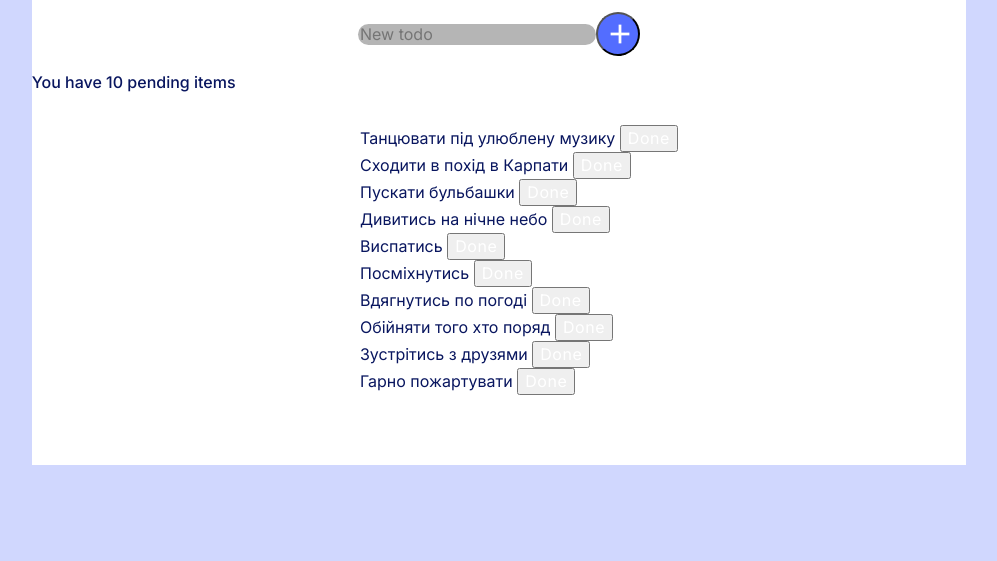
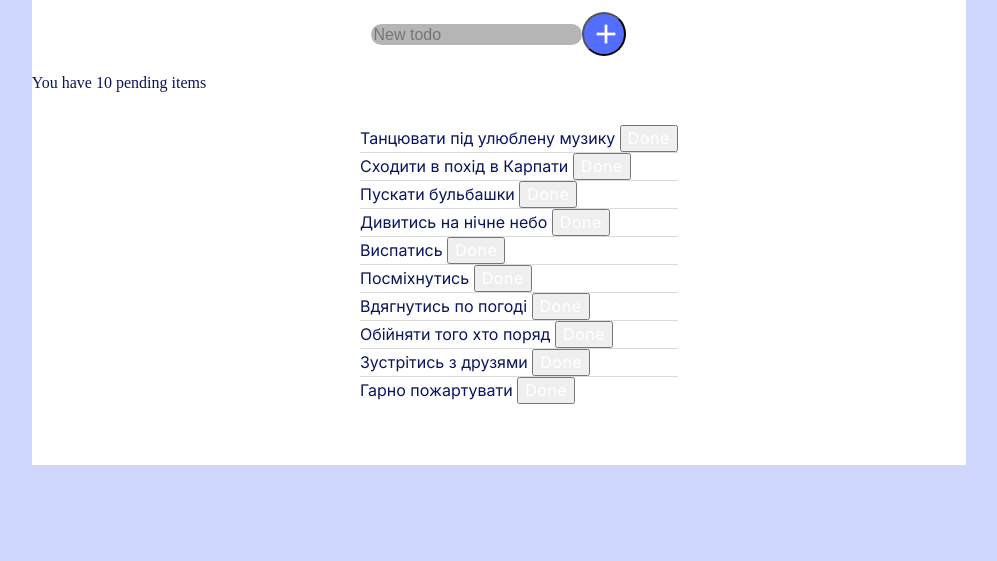
Before and after one commit to chisfantasy/study, a plain HTML site: page index.html in a window 1280 px wide. Shown: the part 239-800 px from the top of the page, without its empty margins (141-1138 px from the left). Drawn offline with Linux system fonts and the light colour scheme.

Commit message:
slyle: change style.css

```diff
--- a/index.html
+++ b/index.html
@@ -22,31 +22,31 @@
                 <h3 class="task-number">You have 10 pending items</h3>
                 <div class="checklist display-flex_center">
                     <ul class="ul-list-style scrollbar">
-                        <li class="li-list-style"><span>Танцювати під улюблену музику</span>
+                        <li class="li-list-style li-list-style_border-bottom" ><span>Танцювати під улюблену музику</span>
                             <button class="button-done" type="button">Done</button>
                         </li>
-                        <li class="li-list-style"><span>Сходити в похід в Карпати</span>
+                        <li class="li-list-style li-list-style_border-bottom"><span>Сходити в похід в Карпати</span>
                             <button class="button-done" type="button">Done</button>
                         </li>
-                        <li class="li-list-style"><span>Пускати бульбашки</span>
+                        <li class="li-list-style li-list-style_border-bottom"><span>Пускати бульбашки</span>
                             <button class="button-done" type="button">Done</button>
                         </li>
-                        <li class="li-list-style"><span>Дивитись на нічне небо</span>
+                        <li class="li-list-style li-list-style_border-bottom"><span>Дивитись на нічне небо</span>
                             <button class="button-done" type="button">Done</button>
                         </li>
-                        <li class="li-list-style"><span>Виспатись</span>
+                        <li class="li-list-style li-list-style_border-bottom"><span>Виспатись</span>
                             <button class="button-done" type="button">Done</button>
                         </li>
-                        <li class="li-list-style"><span>Посміхнутись</span>
+                        <li class="li-list-style li-list-style_border-bottom"><span>Посміхнутись</span>
                             <button class="button-done" type="button">Done</button>
                         </li>
-                        <li class="li-list-style"><span>Вдягнутись по погоді</span>
+                        <li class="li-list-style li-list-style_border-bottom"><span>Вдягнутись по погоді</span>
                             <button class="button-done" type="button">Done</button>
                         </li>
-                        <li class="li-list-style"><span>Обійняти того хто поряд</span>
+                        <li class="li-list-style li-list-style_border-bottom"><span>Обійняти того хто поряд</span>
                             <button class="button-done" type="button">Done</button>
                         </li>
-                        <li class="li-list-style"><span>Зустрітись з друзями</span>
+                        <li class="li-list-style li-list-style_border-bottom"><span>Зустрітись з друзями</span>
                             <button class="button-done" type="button">Done</button>
                         </li>
                         <li class="li-list-style"><span>Гарно пожартувати</span>
--- a/styles.css
+++ b/styles.css
@@ -31,7 +31,7 @@ body {
 .todolist {
   margin-bottom: 30px;
   text-align: center;
-  font-family: Kanit;
+  /* font-family: Kanit; */
   font-size: 30px;
   font-weight: 700;
   line-height: 40px;
@@ -59,7 +59,7 @@ body {
   border-radius: 25px;
   border: none;
 
-  font-family: Inter;
+  /* font-family: Inter; */
   font-size: 16px;
   font-weight: 400;
   line-height: 19px;
@@ -99,7 +99,7 @@ body {
   margin-right: auto;
   margin-left: auto; */
 
-  font-family: Inter;
+  /* font-family: Inter; */
   font-size: 16px;
   font-weight: 500;
   line-height: 21px;
@@ -166,9 +166,12 @@ width: 4px;
   padding-bottom: 15px;
   padding-left: 24px;
   width: 95%;
-  border-bottom: 1px solid #DADADA; */
+   */
 }
 
+.li-list-style_border-bottom {
+  border-bottom: 1px solid #DADADA;
+}
 .button-done {
   /* display: flex;
   flex-direction: row;
```
